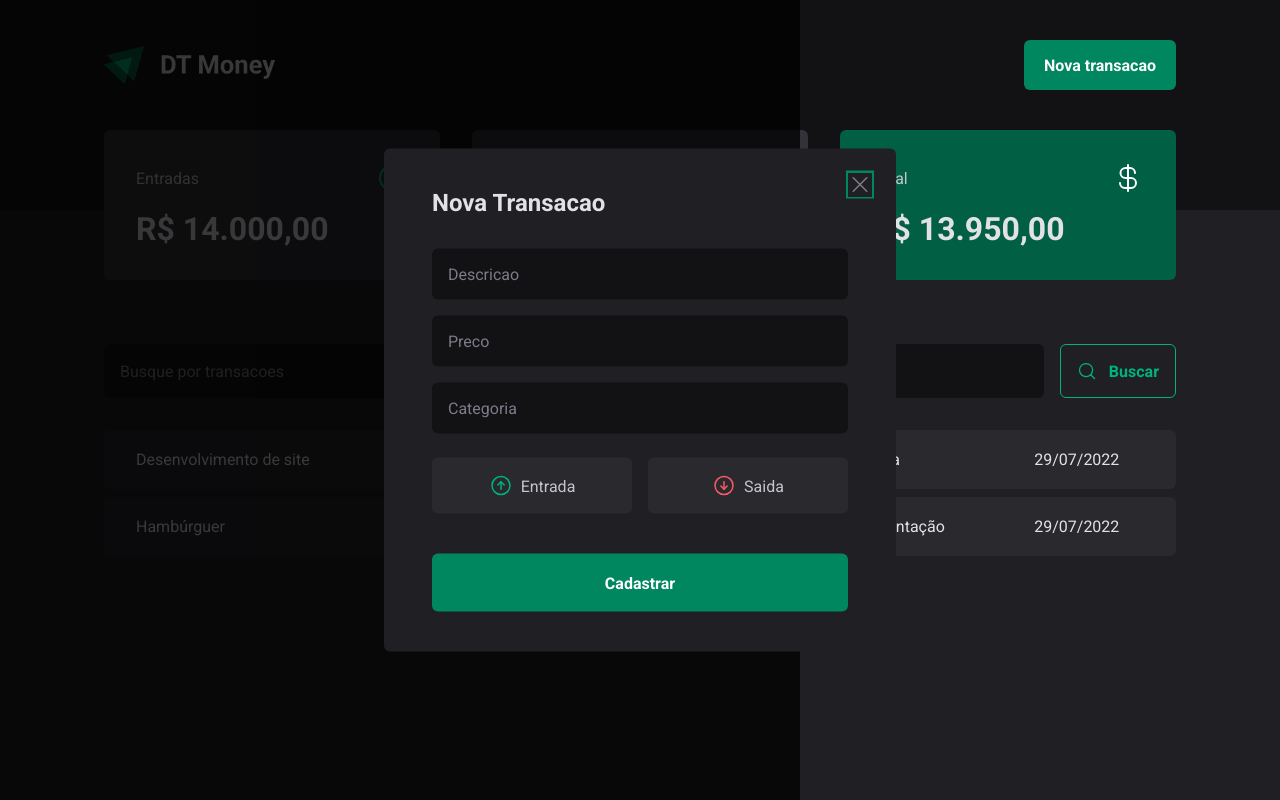
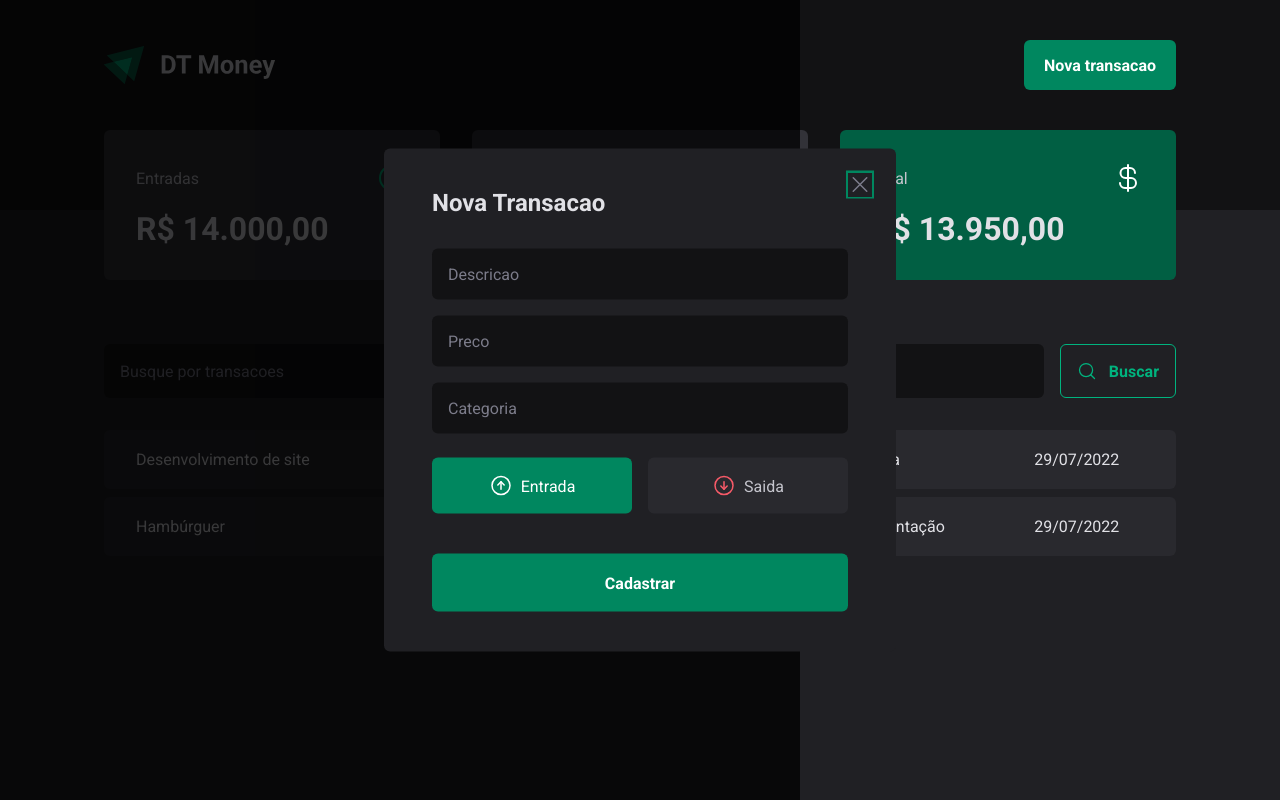
Before and after one commit to GabrielGoncalvesMendes/dt-money, a React (Vite) app: page / in a window 1280 px wide. Both pictures are taken after a click on the button "Nova transacao". Built offline with nearby package versions, Linux system fonts and the light colour scheme; data requests are answered from the project's data file.

Commit message:
Addint Controlled Component to transaction type (#16)

```diff
--- a/src/components/NewTransactionModal/index.tsx
+++ b/src/components/NewTransactionModal/index.tsx
@@ -2,21 +2,24 @@
 import { CloseButton, Content, Overlay, TransactionType, TransactionTypeButton } from './styles';
 import { ArrowCircleDown, ArrowCircleUp, X } from 'phosphor-react';
 import * as zod from 'zod';
-import { useForm } from 'react-hook-form';
+import { Controller, useForm } from 'react-hook-form';
 import { zodResolver } from '@hookform/resolvers/zod';
 
 const newTransactionFormSchema = zod.object({
   description: zod.string(),
   price: zod.number(),
   category: zod.string(),
-  // type: zod.enum(['income', 'outcome']),
+  type: zod.enum(['income', 'outcome']),
 });
 
 type NewTransactionFormInputs = zod.infer<typeof newTransactionFormSchema>;
 
 export function NewTransactionModal() {
-  const { register, handleSubmit, formState: { isSubmitting } } = useForm<NewTransactionFormInputs>({
+  const { control, register, handleSubmit, formState: { isSubmitting } } = useForm<NewTransactionFormInputs>({
     resolver: zodResolver(newTransactionFormSchema),
+    defaultValues: {
+      type: 'income'
+    }
   });
 
   function handleCreateNewTransaction(data: NewTransactionFormInputs) {
@@ -35,7 +38,13 @@
         <input type="text" placeholder='Descricao' required { ...register('description') } />
         <input type="number" placeholder='Preco' required { ...register('price', { valueAsNumber: true }) } />
         <input type="text" placeholder='Categoria' required { ...register('category') } />
-        <TransactionType>
+
+      <Controller
+        control={control}
+        name="type"
+        render={({ field }) => {
+          return (
+            <TransactionType onValueChange={field.onChange} value={field.value}>
               <TransactionTypeButton variant='income' value='income'>
                 <ArrowCircleUp size={24} />
                 Entrada
@@ -45,6 +54,11 @@
                 Saida
               </TransactionTypeButton>
             </TransactionType>
+          );
+        }}
+      />
+
+
         <button type='submit' disabled={isSubmitting}>Cadastrar</button>
         </form>
       </Content>
```
Lines whose indentation alone changed are shown as unchanged.
